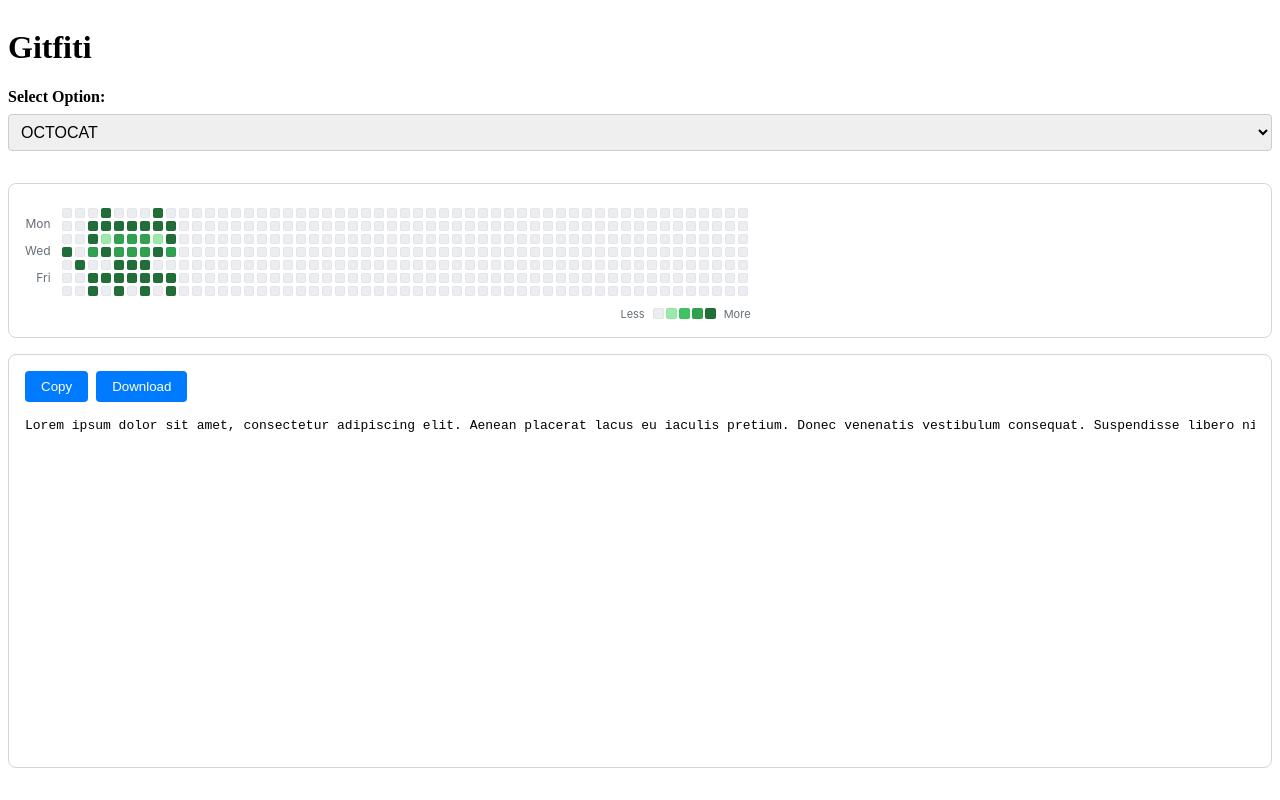
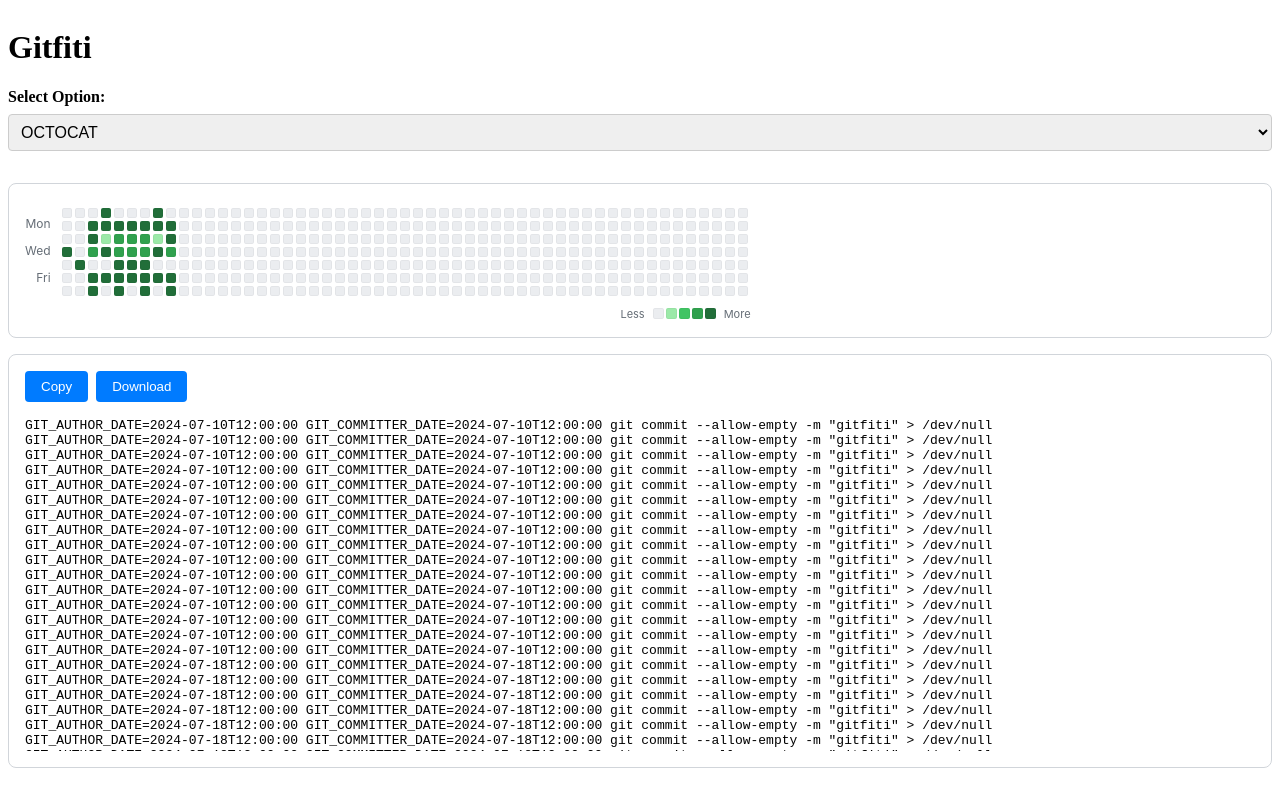
Before and after one commit to boolivar/gitfiti.io, a React (Vite) app: page / in a window 1280 px wide. Built offline with nearby package versions, Linux system fonts and the light colour scheme.

Commit message:
fix: octocat text init

```diff
--- a/src/App.tsx
+++ b/src/App.tsx
@@ -17,7 +17,7 @@ export default function App() {
     input1: "",
     input2: "",
     combobox: "OCTOCAT",
-    text: `Lorem ipsum dolor sit amet, consectetur adipiscing elit. Aenean placerat lacus eu iaculis pretium. Donec venenatis vestibulum consequat. Suspendisse libero nisi, vestibulum in blandit ut, sollicitudin pharetra urna. Morbi euismod libero dolor, ac laoreet nunc scelerisque vel. Quisque fringilla nibh elementum sodales pulvinar. Aliquam sodales pellentesque ultrices. Pellentesque mauris elit, finibus nec mi eu, eleifend eleifend leo. Suspendisse venenatis in lacus in consequat.`,
+    text: new Gitfiti(GitfitiImage["OCTOCAT"]).generateScript()
   });
 
   const handleInputChange = (name: string, value: string | number) => {
```
